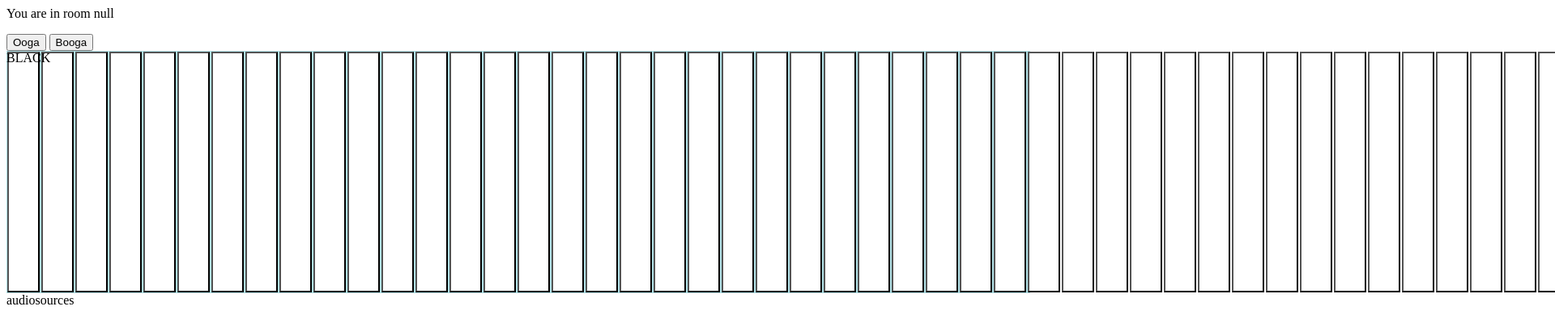
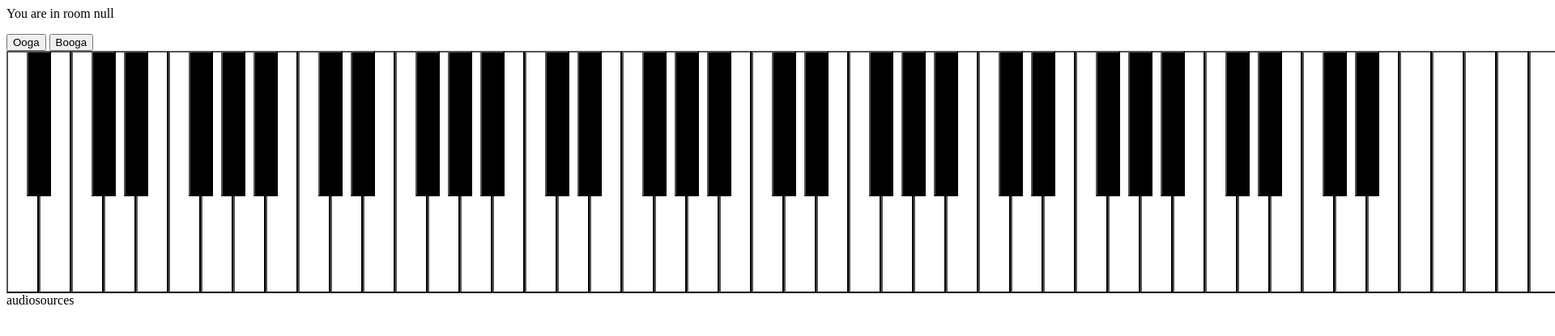
Before and after one commit to arthurbright/Multipiano, a website: page public/room.html in a window 1280 px wide. Shown: the top 416 px of the page at 81% size, 1920 px wide, since content can reach past the window. Drawn offline with nearby package versions, Linux system fonts and the light colour scheme; no server answers.

Commit message:
black keys + transparency!

```diff
--- a/public/room.css
+++ b/public/room.css
@@ -13,16 +13,28 @@
 }
 
 #blackkeys{
-    position:absolute;
+    position: absolute;
+    left: 20px;
+    height: 60%;
+    display: flex;
+    pointer-events: none;
+}
+
+.blackSpacer{
+    margin: 0px 5px 0px 5px;
+    width: 30px;
+    pointer-events: none;
 }
 
 .whiteKey{
+    background-color: white;
 
-    background-color: white;
-    margin: 1px;
     width: 40px;
 }
 
 .blackKey{
-
+    background-color: black;
+    margin: 0px 5px 0px 5px;
+    width: 30px;
+    pointer-events: auto;
 }
--- a/public/room.html
+++ b/public/room.html
@@ -21,7 +21,7 @@
         </div>
 
         <div id = "blackkeys">
-            BLACK
+
         </div>
 
     </div>
--- a/public/room.js
+++ b/public/room.js
@@ -48,7 +48,7 @@ for(i = 0; i < 52; i ++){
     btn.classList.add("whiteKey");
 
     whiteKeys.push(btn); //store in array of keys
-    const ind = whiteKeys.length - 1;
+    const ind = i;
 
     //process the ind (note number)
     const pitch = (ind % 7) + offset[ind % 7];
@@ -71,7 +71,39 @@ for(i = 0; i < 52; i ++){
 
 }
 //BLACK KEYS
-//TODO
+const blackOffset = [1, 3, 4, 6, 7];
+for(i = 0; i < 30; i ++){
+    btn = document.createElement("BUTTON");
+    btn.classList.add("blackKey");
+
+    blackKeys.push(btn);
+    const ind = i;
+     //process the ind (note number)
+     const pitch = (ind % 5) + blackOffset[ind % 5];
+     const octave = Math.floor(ind/5);
+     const blackInd = octave * 12 + pitch;
+
+      //add functionality
+    btn.addEventListener("mousedown", ()=>{
+        socket.emit("playNote", {note: blackInd, room: roomCode});
+    });
+    btn.addEventListener("mouseup", ()=>{
+        socket.emit("releaseNote", {note: blackInd, room: roomCode});
+    });
+    btn.addEventListener("mouseleave", ()=>{
+        socket.emit("releaseNote", {note: blackInd, room: roomCode});
+    });
+
+    //insert button into document
+    blackKeyContainer.appendChild(btn);
+
+    //insert spacers for black key
+    if(i % 5 == 0 || i % 5 == 2){
+        div = document.createElement("DIV");
+        div.classList.add("blackSpacer");
+        blackKeyContainer.appendChild(div);
+    }
+}
 
 
 
```
